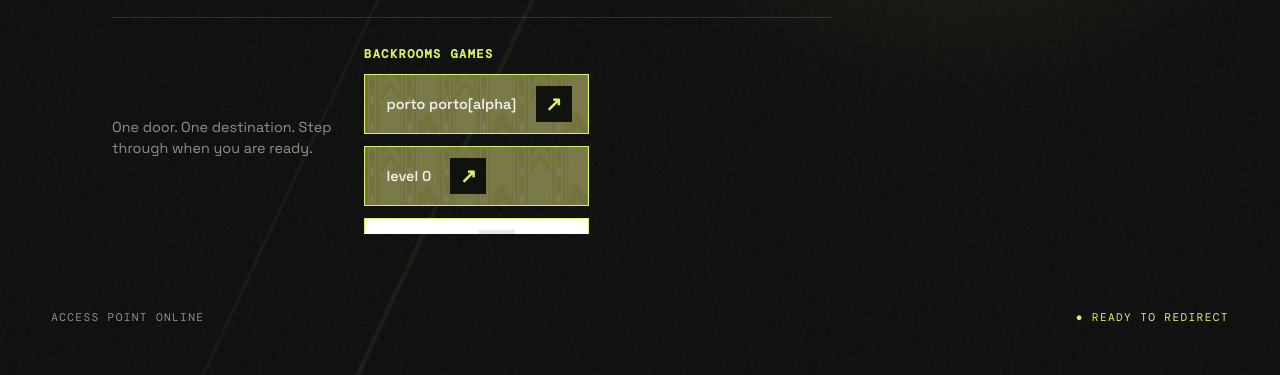
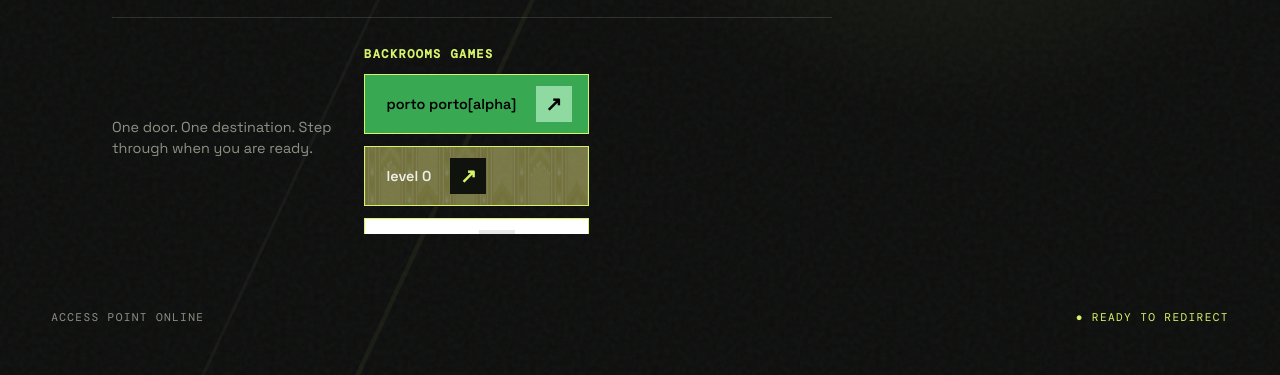
Before and after one commit to theonlyjasonschool/redirecter, a website: page index.html in a window 1280 px wide. Shown: the part 425-800 px from the top of the page. Drawn offline with nearby package versions, Linux system fonts and the light colour scheme; no server answers.

Commit message:
Style Porto Porto button green

```diff
--- a/index.html
+++ b/index.html
@@ -551,6 +551,16 @@
       background: #e7e7e7;
     }
 
+    .porto-button {
+      color: #000;
+      background: #39a852;
+    }
+
+    .porto-button span {
+      color: #000;
+      background: #8fdaa0;
+    }
+
     footer { align-items: end; }
 
     .status { color: var(--acid); }
@@ -644,7 +654,7 @@
           <p class="action-copy">One door. One destination. Step through when you are ready.</p>
           <div class="game-list">
             <h2>backrooms games</h2>
-            <button class="launch-button" type="button" onclick="openRedirect('https://porto-porto.onrender.com', this)">
+            <button class="launch-button porto-button" type="button" onclick="openRedirect('https://porto-porto.onrender.com', this)">
               porto porto[alpha]
               <span aria-hidden="true">↗</span>
             </button>
```
